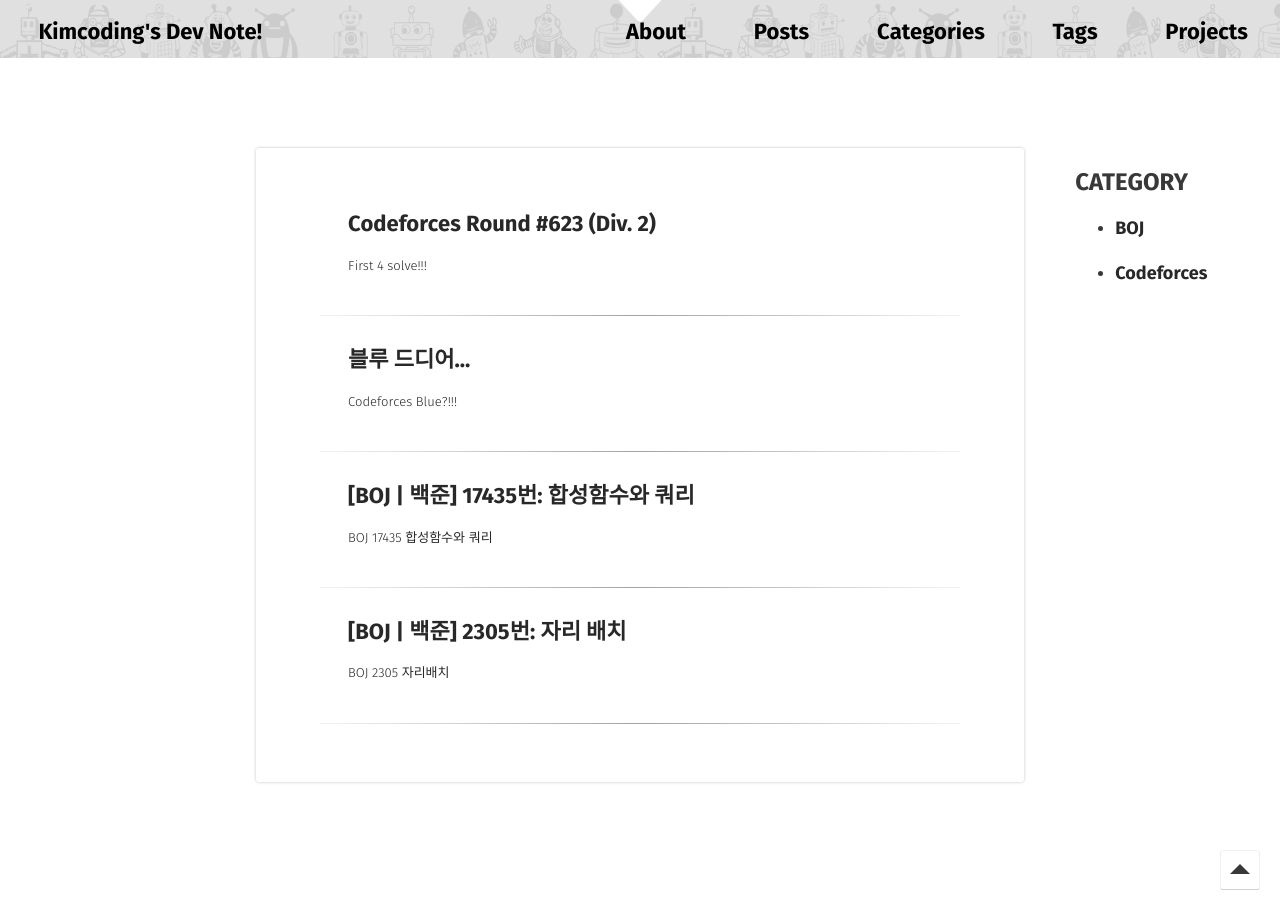
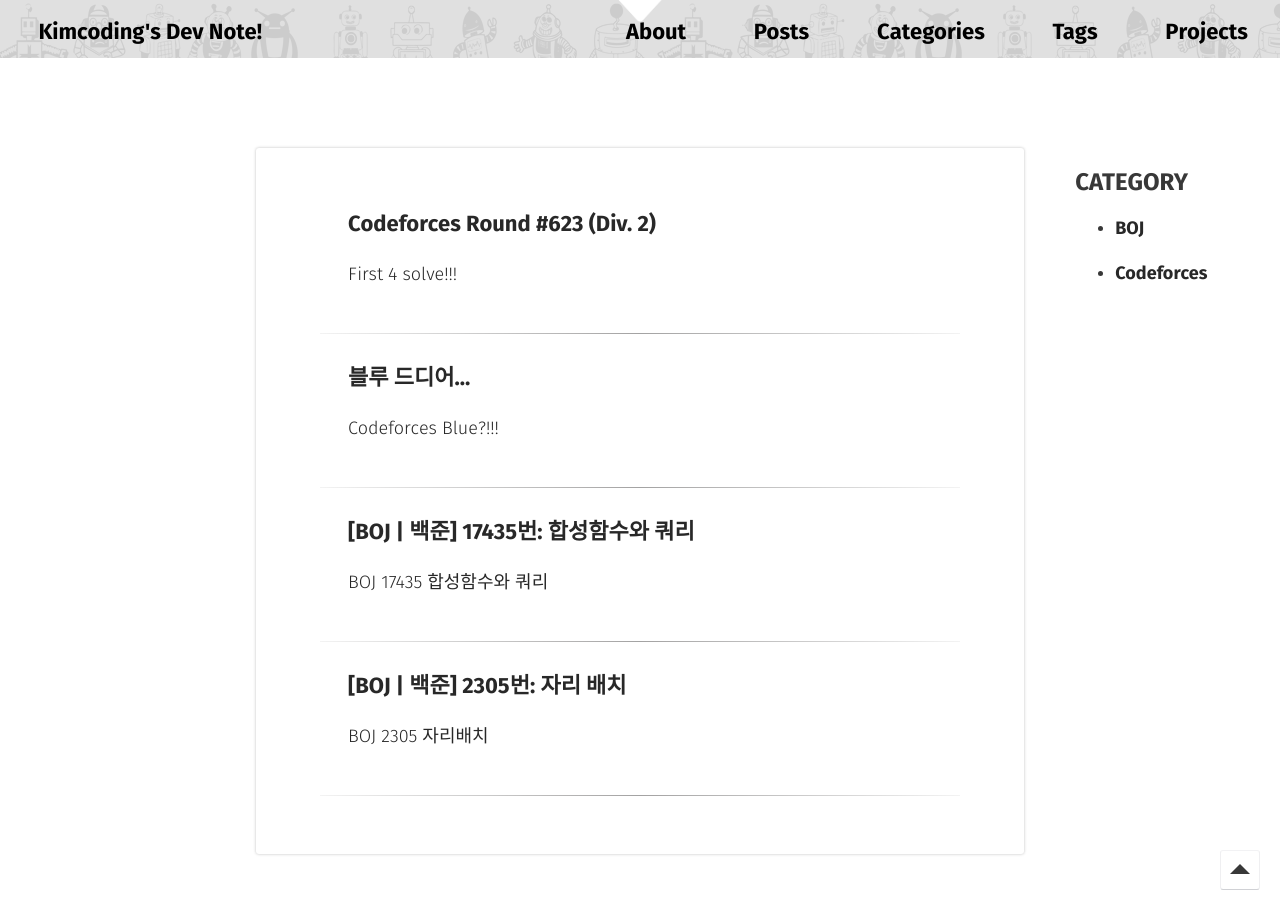
Before and after one commit to kimcodingvv/kimcodingvv.github.io, a Jekyll site: the page built from posts/index.md, in a window 1280 px wide and 900 px high, scrolled down 842 px. Built offline with Jekyll 4.4.1, drawn with Linux system fonts in a browser that asks for light colours; some web fonts are replaced.

Commit message:
Remove Loading

```diff
--- a/_sass/etc.scss
+++ b/_sass/etc.scss
@@ -88,27 +88,6 @@
   display : table;
 }
 
-#load {
-  width: 100%;
-  height: 100%;
-  top: 0;
-  left: 0;
-  position: fixed;
-  display: block;
-  opacity: 0.8;
-  background: white;
-  z-index: 99;
-  text-align: center;
-}
-
-#load > img {
-  position: absolute;
-  top: 50%;
-  left: 50%;
-  transform : translate(-50%, -50%);
-  z-index: 100;
-}
-
 .link-word{
   text-decoration : none;
   &:link {
--- a/_sass/typography.scss
+++ b/_sass/typography.scss
@@ -76,7 +76,10 @@
 		}
 		p {
 			font-weight: lighter;
-			@include font-rem(13);
+			@include font-rem(18);
+			@media #{$small}{
+				@include font-rem(13);
+			}
 		}
 	}
 }
```
Also changed, not shown: _includes/scripts.html (+1 -9 lines).
